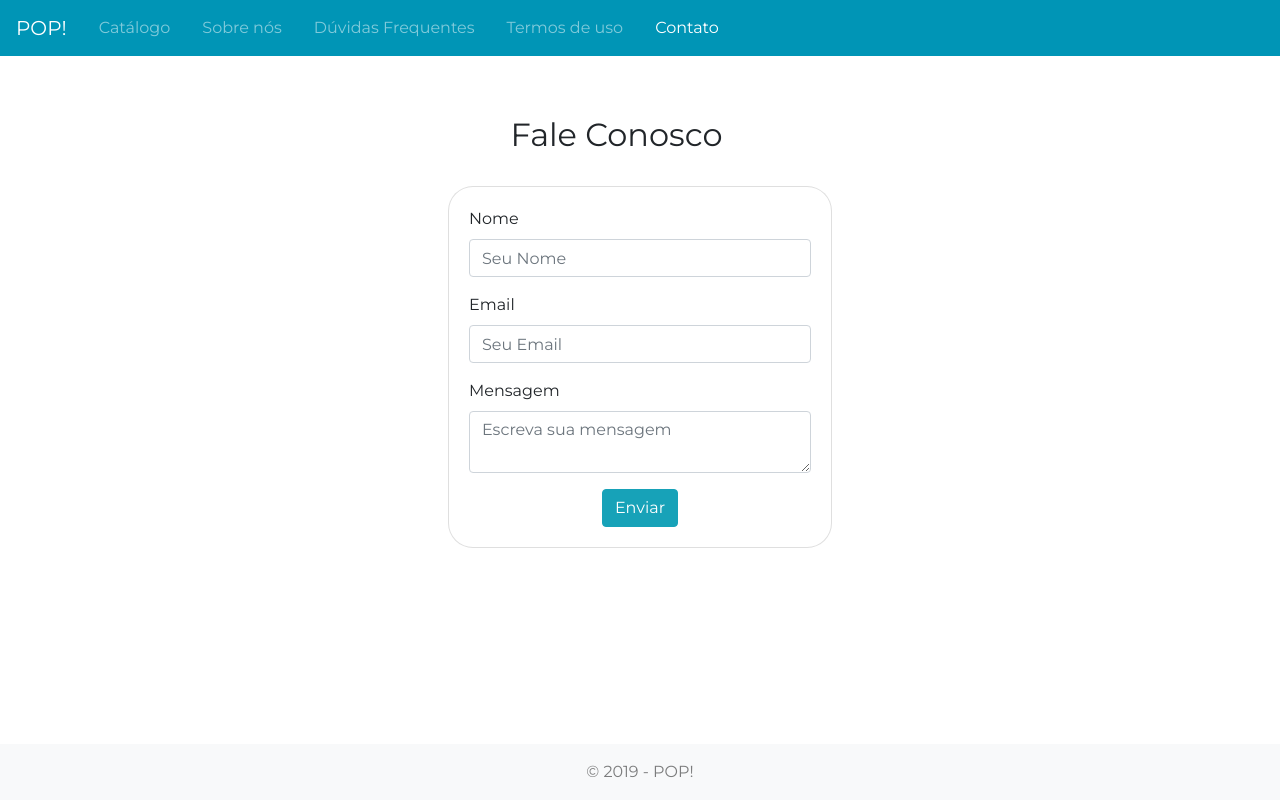
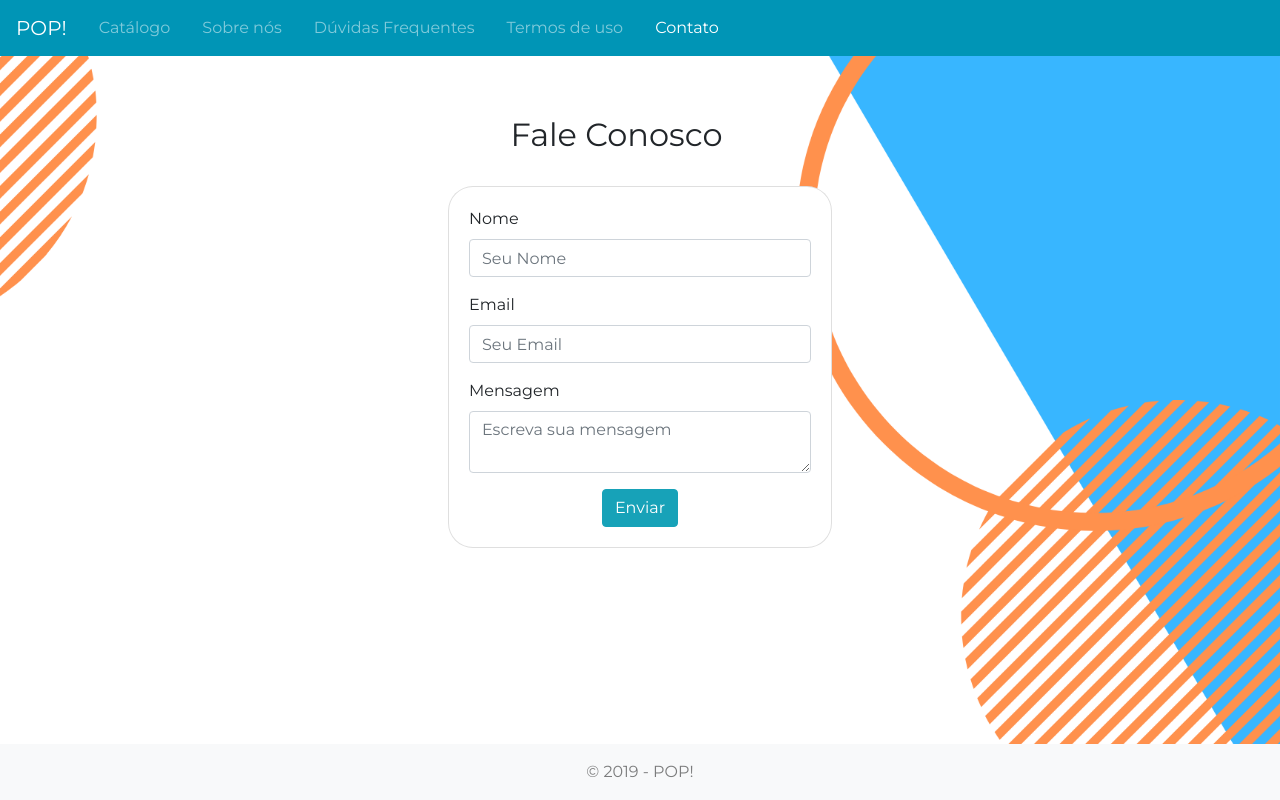
Before and after one commit to loraine-rodrigues/SitePOP, a PHP site: page /contato.php in a window 1280 px wide. Run offline with PHP 8.4, Linux system fonts and the light colour scheme; data that the repository does not hold is empty; some libraries are stand-ins or nearby versions.

Commit message:
Update contato.php

```diff
--- a/contato.php
+++ b/contato.php
@@ -2,7 +2,7 @@
 $title = "CONTATO";
 include 'funcao.php';
 include 'header.php';
-if (strlen($_POST['nome'])) {
+if (isset($_POST['nome'])) {
     if (sendMail($_POST['email'], 'popmotos1111@gmail.com', $_POST['mensagem'], 'Formulario de contato')) {
         echo "Sua mensagem foi enviada com sucesso!";
     } else {
@@ -21,7 +21,6 @@ if (strlen($_POST['nome'])) {
         margin-bottom: 30px;
         font-size: 16px;
     }
-<<<<<<< HEAD
     @media only screen and (min-width: 767px) {
   body {
     /* The file size of this background image is 93% smaller
@@ -29,8 +28,6 @@ if (strlen($_POST['nome'])) {
        background-image: url(image/bg-contato.png) !important;
   }
 }
-=======
->>>>>>> master
     body {
         width: 100%;
         background-image: url(image/bg-contato.png) !important;
```
